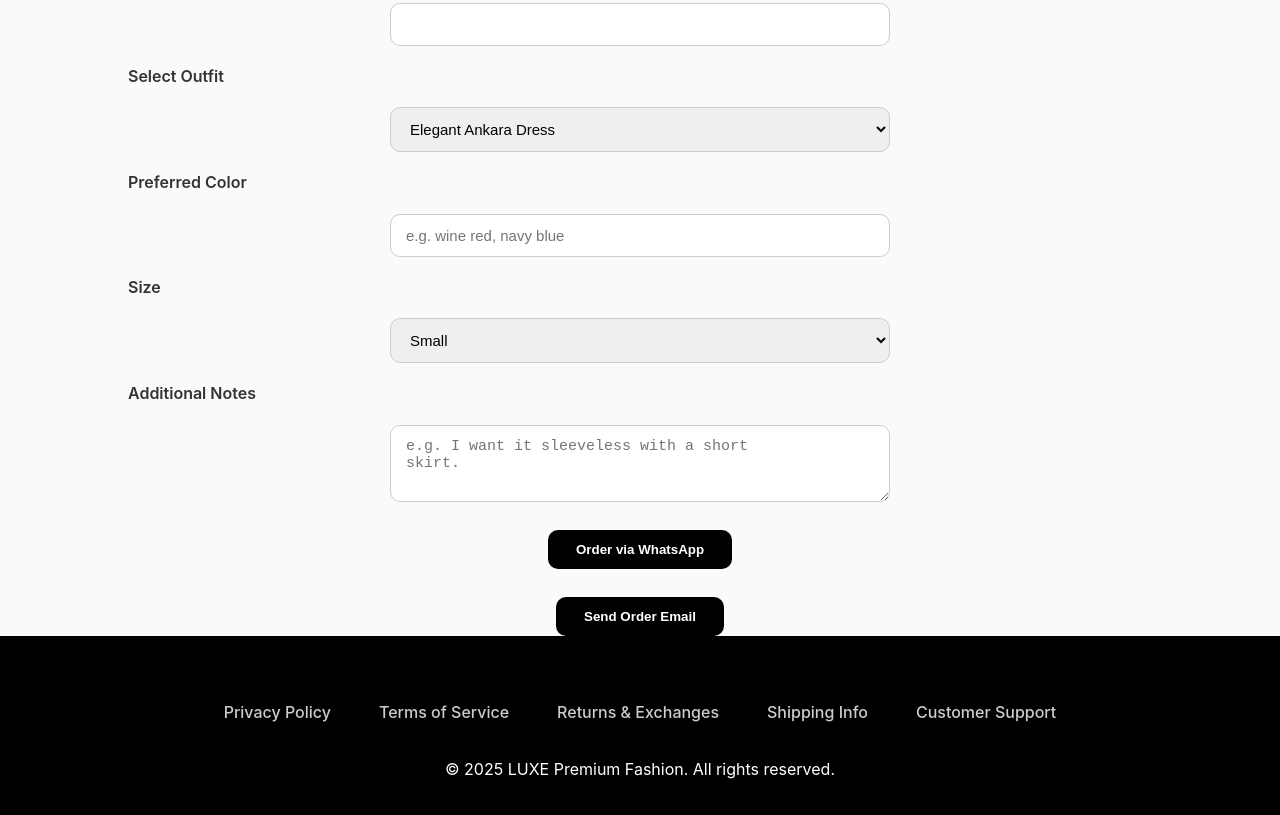
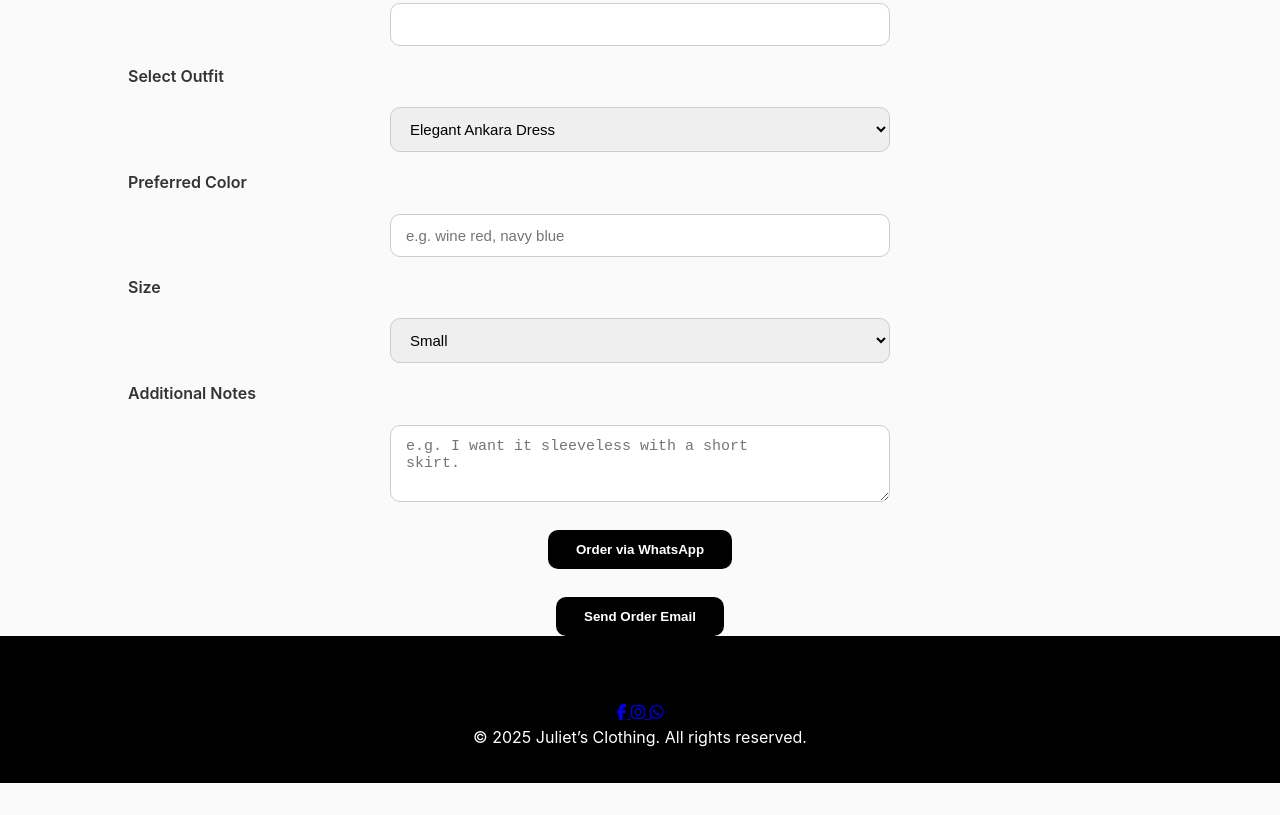
Before and after one commit to thesurecodes/thesurecodes.github.io, a plain HTML site: page index.html in a window 1280 px wide. Shown: the part 1374-2189 px from the top of the page. After the commit the page ends 2157 px from the top, so only its background shows below. Drawn offline with Linux system fonts and the light colour scheme.

Commit message:
Update index.html

```diff
--- a/index.html
+++ b/index.html
@@ -6,6 +6,7 @@
     <meta name="viewport" content="width=device-width, initial-scale=1.0">
     <title>LUXE - Premium Fashion</title>
     <link rel="stylesheet" href="css/style.css">
+    <link rel="stylesheet" href="https://cdnjs.cloudflare.com/ajax/libs/font-awesome/6.5.0/css/all.min.css" />
 </head>
 
 <body>
@@ -93,16 +94,21 @@ skirt."></textarea>
     <!-- Footer -->
     <footer class="footer">
         <div class="footer-content">
-            <div class="footer-links">
-                <a href="#privacy">Privacy Policy</a>
-                <a href="#terms">Terms of Service</a>
-                <a href="#returns">Returns & Exchanges</a>
-                <a href="#shipping">Shipping Info</a>
-                <a href="contact">Customer Support</a>
+            <div class="footer-social">
+                <a href="https://facebook.com/juliet.deborah.7777" target="_blank" aria-label="Facebook">
+                    <i class="fab fa-facebook-f"></i>
+                </a>
+                <a href="https://instagram.com/julie_clothing1?igsh=ODFobTMwbmRzODgw" target="_blank" aria-label="Instagram">
+                    <i class="fab fa-instagram"></i>
+                </a>
+                <a href="https://wa.me/2348037200186" target="_blank" aria-label="WhatsApp">
+                    <i class="fab fa-whatsapp"></i>
+                </a>
             </div>
-            <p>&copy; 2025 LUXE Premium Fashion. All rights reserved.</p>
+            <p>&copy; 2025 Juliet’s Clothing. All rights reserved.</p>
         </div>
     </footer>
+
 
     <script src = "js/index.js">
 
```
